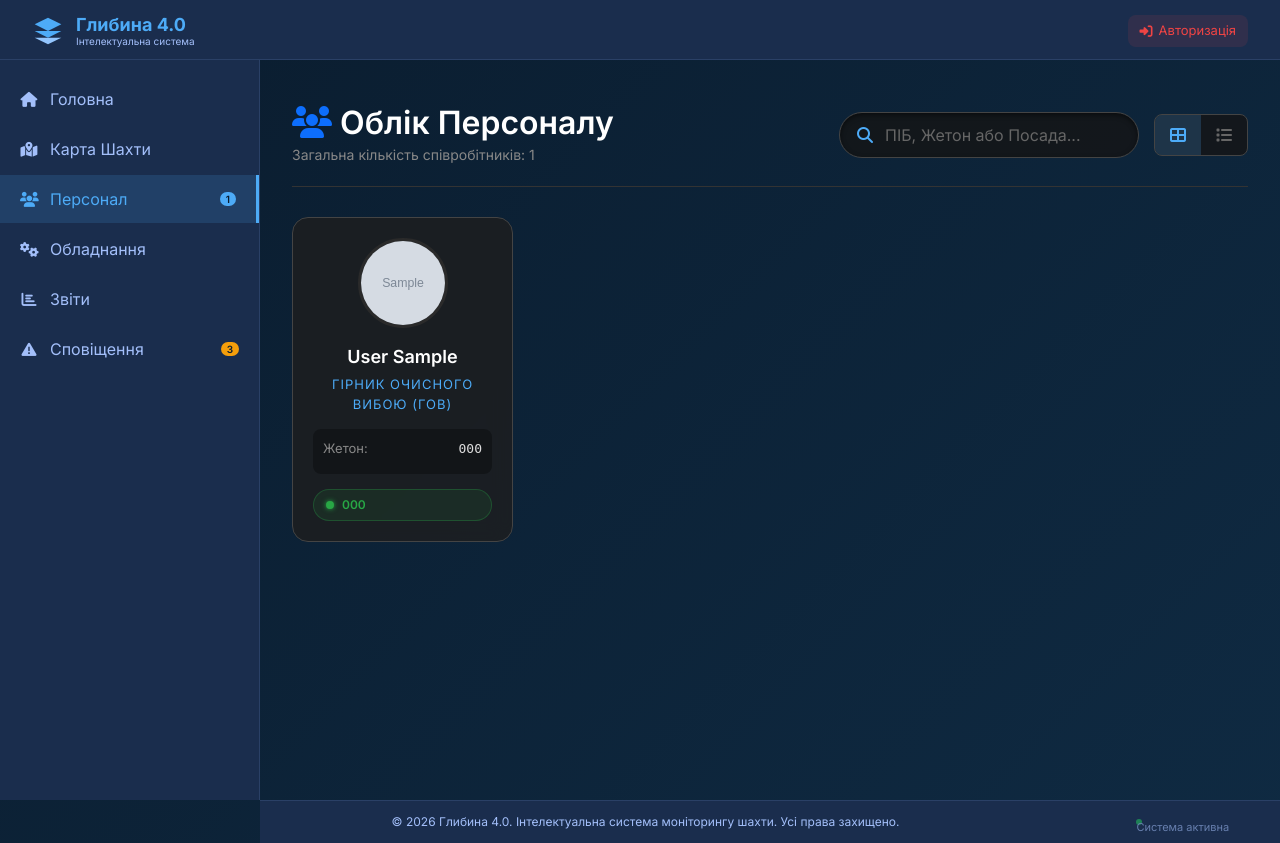
After one commit to Nazoferon/Integrated-mine-monitoring-and-safety-system, a Django app: page /diploma/personnel/ in a window 1280 px wide. The commit adds this page. Run offline with Django 5.2, Linux system fonts and the light colour scheme; tables that the repository leaves empty hold one stand-in row (values such as "Sample post"); grey boxes marked "Sample" are stand-in pictures; some libraries are stand-ins or nearby versions.

Commit message:
feat: Add personnel management page with employee listing and search functionality

```diff
--- a/diploma/templates/diploma/base.html
+++ b/diploma/templates/diploma/base.html
@@ -136,11 +136,11 @@
                     </a>
                   </li>
 
-                  <li class="nav-item">
-                      <a href="#" class="nav-link">
+                  <li class="nav-item {% if request.resolver_match.url_name == 'personnel' %}active{% endif %}">
+                    <a href="{% url 'personnel' %}" class="nav-link">
                       <i class="fas fa-users"></i>
                       <span>Персонал</span>
-                          <span class="badge">24</span>
+                      <span class="badge">{{ total_employees|default:"0" }}</span>
                     </a>
                   </li>
 
--- /dev/null
+++ b/diploma/templates/diploma/personnel.html
@@ -0,0 +1,324 @@
+{% extends 'diploma/base.html' %}
+{% load static %}
+
+{% block title %}Персонал - Глибина 4.0{% endblock %}
+
+{% block extra_css %}
+<style>
+    /* --- ХЕДЕР ТА ЕЛЕМЕНТИ КЕРУВАННЯ --- */
+    .personnel-header {
+        display: flex;
+        justify-content: space-between;
+        align-items: center;
+        flex-wrap: wrap;
+        gap: 20px;
+        margin-bottom: 30px;
+        padding-bottom: 20px;
+        border-bottom: 1px solid #333;
+    }
+    .personnel-title h2 { color: #fff; font-weight: 600; margin: 0; }
+    .personnel-title span { color: #888; font-size: 14px; }
+
+    .controls-wrapper {
+        display: flex;
+        gap: 15px;
+        align-items: center;
+        flex-wrap: wrap;
+    }
+
+    /* Стильний пошук */
+    .search-wrapper {
+        position: relative;
+        width: 300px;
+    }
+    .custom-search {
+        width: 100%;
+        background: rgba(20, 20, 20, 0.8);
+        border: 1px solid #444;
+        border-radius: 30px;
+        padding: 10px 20px 10px 45px;
+        color: #fff;
+        transition: all 0.3s ease;
+        box-shadow: inset 0 2px 5px rgba(0,0,0,0.5);
+    }
+    .custom-search::placeholder { color: #666; }
+    .custom-search:focus {
+        outline: none;
+        border-color: #4dabf7;
+        box-shadow: 0 0 15px rgba(77, 171, 247, 0.3), inset 0 2px 5px rgba(0,0,0,0.5);
+        background: rgba(30, 30, 30, 0.9);
+    }
+    .search-icon {
+        position: absolute;
+        left: 18px;
+        top: 50%;
+        transform: translateY(-50%);
+        color: #4dabf7;
+        transition: all 0.3s;
+    }
+    .custom-search:focus + .search-icon { text-shadow: 0 0 8px #4dabf7; }
+
+    /* Кнопки перемикання вигляду */
+    .view-toggles {
+        display: flex;
+        background: rgba(20, 20, 20, 0.8);
+        border: 1px solid #444;
+        border-radius: 8px;
+        overflow: hidden;
+    }
+    .btn-view {
+        background: transparent;
+        border: none;
+        color: #666;
+        padding: 8px 15px;
+        cursor: pointer;
+        transition: 0.2s;
+    }
+    .btn-view:hover { color: #fff; }
+    .btn-view.active {
+        background: rgba(77, 171, 247, 0.2);
+        color: #4dabf7;
+    }
+
+    /* --- КАРТКИ ПРАЦІВНИКІВ (СІТКА - За замовчуванням) --- */
+    .employee-card {
+        background: rgba(30, 30, 30, 0.8);
+        border: 1px solid #444;
+        border-radius: 16px;
+        padding: 20px;
+        text-align: center;
+        transition: all 0.3s ease;
+        backdrop-filter: blur(10px);
+        height: 100%;
+        position: relative;
+        overflow: hidden;
+        display: flex;
+        flex-direction: column;
+    }
+    .employee-card:hover {
+        transform: translateY(-5px);
+        border-color: #4dabf7;
+        box-shadow: 0 10px 25px rgba(77, 171, 247, 0.15);
+    }
+    .card-top-line {
+        position: absolute;
+        top: 0; left: 0; right: 0;
+        height: 4px;
+        background: linear-gradient(90deg, transparent, #4dabf7, transparent);
+        opacity: 0;
+        transition: opacity 0.3s;
+    }
+    .employee-card:hover .card-top-line { opacity: 1; }
+
+    .emp-photo-wrapper {
+        position: relative;
+        width: 90px; height: 90px;
+        margin: 0 auto 15px;
+        flex-shrink: 0;
+    }
+    .emp-photo {
+        width: 100%; height: 100%;
+        object-fit: cover; border-radius: 50%;
+        border: 3px solid #2a2a2a; transition: 0.3s;
+    }
+    .employee-card:hover .emp-photo { border-color: #4dabf7; }
+
+    .emp-no-photo {
+        width: 100%; height: 100%; border-radius: 50%;
+        background: #222; display: flex; align-items: center; justify-content: center;
+        font-size: 36px; color: #555; border: 3px solid #333;
+    }
+
+    .emp-name { color: #fff; font-size: 18px; font-weight: 600; margin-bottom: 5px; }
+    .emp-position { color: #4dabf7; font-size: 13px; text-transform: uppercase; letter-spacing: 1px; margin-bottom: 15px; }
+
+    .emp-details {
+        background: rgba(0, 0, 0, 0.3); border-radius: 8px;
+        padding: 10px; margin-bottom: 15px; text-align: left;
+        flex-grow: 1;
+    }
+    .emp-detail-item { display: flex; justify-content: space-between; font-size: 13px; margin-bottom: 5px; }
+    .detail-label { color: #888; }
+    .detail-value { color: #ddd; font-weight: 500; font-family: monospace; }
+
+    .device-status {
+        display: inline-flex; align-items: center; gap: 8px;
+        padding: 6px 12px; border-radius: 20px; font-size: 12px; font-weight: 600;
+        margin-top: auto;
+    }
+    .status-active { background: rgba(40, 167, 69, 0.1); color: #28a745; border: 1px solid rgba(40, 167, 69, 0.3); }
+    .status-inactive { background: rgba(108, 117, 125, 0.1); color: #adb5bd; border: 1px solid rgba(108, 117, 125, 0.3); }
+    .status-dot { width: 8px; height: 8px; border-radius: 50%; }
+    .dot-active { background: #28a745; box-shadow: 0 0 5px #28a745; }
+    .dot-inactive { background: #6c757d; }
+
+    /* --- СПИСОК (АЛЬТЕРНАТИВНИЙ ВИГЛЯД) --- */
+    #personnelGrid.list-view .col-12 {
+        flex: 0 0 100%; max-width: 100%; /* Кожна картка на всю ширину */
+    }
+    #personnelGrid.list-view .employee-card {
+        flex-direction: row;
+        align-items: center;
+        text-align: left;
+        padding: 15px 25px;
+        height: auto;
+    }
+    #personnelGrid.list-view .card-top-line {
+        width: 4px; height: 100%; top: 0; left: 0; bottom: 0; right: auto;
+        background: linear-gradient(180deg, transparent, #4dabf7, transparent);
+    }
+    #personnelGrid.list-view .emp-photo-wrapper {
+        margin: 0 20px 0 0;
+        width: 60px; height: 60px;
+    }
+    #personnelGrid.list-view .emp-no-photo { font-size: 24px; }
+    #personnelGrid.list-view .emp-info-main {
+        width: 250px; flex-shrink: 0;
+    }
+    #personnelGrid.list-view .emp-position { margin-bottom: 0; }
+    #personnelGrid.list-view .emp-details {
+        margin: 0 20px; background: transparent; padding: 0;
+        display: flex; gap: 30px; align-items: center; flex-grow: 1; border-left: 1px solid #444; padding-left: 30px;
+    }
+    #personnelGrid.list-view .emp-detail-item { margin: 0; flex-direction: column; }
+    #personnelGrid.list-view .device-status { margin-top: 0; }
+</style>
+{% endblock %}
+
+{% block content %}
+<div class="personnel-header mt-4">
+    <div class="personnel-title">
+        <h2><i class="fas fa-users text-primary"></i> Облік Персоналу</h2>
+        <span>Загальна кількість співробітників: {{ employees.count }}</span>
+    </div>
+
+    <div class="controls-wrapper">
+        <div class="search-wrapper">
+            <input type="text" id="searchInput" class="custom-search" placeholder="ПІБ, Жетон або Посада...">
+            <i class="fas fa-search search-icon"></i>
+        </div>
+
+        <div class="view-toggles">
+            <button class="btn-view active" id="btnGrid" title="Вигляд: Сітка"><i class="fas fa-th-large"></i></button>
+            <button class="btn-view" id="btnList" title="Вигляд: Список"><i class="fas fa-list"></i></button>
+        </div>
+    </div>
+</div>
+
+<div id="noResultsMsg" class="text-center py-5" style="display: none;">
+    <i class="fas fa-search-minus fa-3x text-muted mb-3"></i>
+    <h4 class="text-muted">Співробітників не знайдено</h4>
+    <p class="text-muted">За вашим запитом немає збігів за ПІБ, жетоном або посадою.</p>
+</div>
+
+<div class="row g-4 mb-5" id="personnelGrid">
+    {% for emp in employees %}
+    <div class="col-12 col-md-6 col-lg-4 col-xl-3 personnel-col">
+        <div class="employee-card">
+            <div class="card-top-line"></div>
+
+            <div class="emp-photo-wrapper">
+                {% if emp.photo %}
+                    <img src="{{ emp.photo.url }}" alt="{{ emp.last_name }}" class="emp-photo">
+                {% else %}
+                    <div class="emp-no-photo">
+                        <i class="fas fa-user-tie"></i>
+                    </div>
+                {% endif %}
+            </div>
+
+            <div class="emp-info-main">
+                <div class="emp-name">{{ emp.last_name }} {{ emp.first_name }}</div>
+                <div class="emp-position">{{ emp.get_position_display }}</div>
+            </div>
+
+            <div class="emp-details">
+                <div class="emp-detail-item">
+                    <span class="detail-label">Жетон:</span>
+                    <span class="detail-value">{{ emp.badge_number }}</span>
+                </div>
+            </div>
+
+            {% if emp.device %}
+                <div class="device-status status-active">
+                    <div class="status-dot dot-active"></div>
+                    <span>{{ emp.device.inventory_number }}</span>
+                </div>
+            {% else %}
+                <div class="device-status status-inactive" title="Пристрій не видано">
+                    <div class="status-dot dot-inactive"></div>
+                    <span>Без пристрою</span>
+                </div>
+            {% endif %}
+
+        </div>
+    </div>
+    {% empty %}
+    <div class="col-12 text-center py-5">
+        <i class="fas fa-folder-open fa-3x text-muted mb-3"></i>
+        <h4 class="text-muted">База персоналу порожня</h4>
+    </div>
+    {% endfor %}
+</div>
+{% endblock %}
+
+{% block extra_js %}
+<script>
+    document.addEventListener('DOMContentLoaded', function() {
+        // --- 1. ЛОГІКА ПОШУКУ ---
+        const searchInput = document.getElementById('searchInput');
+        const cards = document.querySelectorAll('.employee-card');
+        const noResultsMsg = document.getElementById('noResultsMsg');
+
+        searchInput.addEventListener('input', function(e) {
+            const searchTerm = e.target.value.toLowerCase().trim();
+            let visibleCards = 0;
+
+            cards.forEach(card => {
+                // Беремо ПІБ, Жетон ТА Посаду
+                const name = card.querySelector('.emp-name').textContent.toLowerCase();
+                const badge = card.querySelector('.detail-value').textContent.toLowerCase();
+                const position = card.querySelector('.emp-position').textContent.toLowerCase();
+
+                const column = card.closest('.personnel-col');
+
+                // Перевіряємо збіг у будь-якому з 3-х полів
+                if (name.includes(searchTerm) || badge.includes(searchTerm) || position.includes(searchTerm)) {
+                    column.style.display = '';
+                    visibleCards++;
+                } else {
+                    column.style.display = 'none';
+                }
+            });
+
+            noResultsMsg.style.display = (visibleCards === 0 && cards.length > 0) ? 'block' : 'none';
+        });
+
+        // --- 2. ЛОГІКА ПЕРЕМИКАННЯ ВИГЛЯДУ (СІТКА / СПИСОК) ---
+        const gridBtn = document.getElementById('btnGrid');
+        const listBtn = document.getElementById('btnList');
+        const gridContainer = document.getElementById('personnelGrid');
+
+        function setView(viewType) {
+            if (viewType === 'list') {
+                gridContainer.classList.add('list-view');
+                listBtn.classList.add('active');
+                gridBtn.classList.remove('active');
+            } else {
+                gridContainer.classList.remove('list-view');
+                gridBtn.classList.add('active');
+                listBtn.classList.remove('active');
+            }
+            // Зберігаємо вибір користувача у браузері
+            localStorage.setItem('personnelViewStyle', viewType);
+        }
+
+        gridBtn.addEventListener('click', () => setView('grid'));
+        listBtn.addEventListener('click', () => setView('list'));
+
+        // При завантаженні сторінки читаємо збережений вибір
+        const savedView = localStorage.getItem('personnelViewStyle') || 'grid';
+        setView(savedView);
+    });
+</script>
+{% endblock %}
--- a/diploma/urls.py
+++ b/diploma/urls.py
@@ -9,6 +9,7 @@ urlpatterns = [
     path('profile/', views.profile, name='profile'),  # Профіль
     path('mine_map/', views.mine_map, name='mine_map'),  # Перегляд карти
     path('download_map/', views.download_map, name='download_map'), # Завантаження карти
+    path('personnel/', views.personnel_list, name='personnel'),  # Персонал
 
     # --- НОВЕ API ДЛЯ ЗАВАНТАЖЕННЯ КАРТИ З ПРОГРАМИ ---
     path('api/upload-map/', views.upload_map_api, name='upload_map_api'),
--- a/diploma/views.py
+++ b/diploma/views.py
@@ -10,7 +10,7 @@ import json
 
 from .forms import UserForm, ProfileForm
 # Імпортуємо нові моделі
-from .models import MineMap, UserProfile, InfrastructureDevice
+from .models import MineMap, UserProfile, InfrastructureDevice, Employee
 
 @login_required
 def diploma_home(request):
@@ -38,6 +38,18 @@ def profile(request):
         'user_form': user_form,
         'profile_form': profile_form
     })
+
+def personnel_list(request):
+    # Отримуємо всіх працівників.
+    # Якщо пристрій прив'язаний через OneToOneField (related_name='device'),
+    # використовуємо select_related для оптимізації БД.
+    employees = Employee.objects.all().select_related('device')
+
+    context = {
+        'employees': employees,
+        'total_employees': employees.count(),
+    }
+    return render(request, 'diploma/personnel.html', context)
 
 # --- API: ЗАВАНТАЖЕННЯ КАРТИ ТА СИНХРОНІЗАЦІЯ РЕПІТЕРІВ ---
 @csrf_exempt
--- a/requirements.txt
+++ b/requirements.txt
@@ -4,6 +4,7 @@ django-cleanup==9.0.0
 django-formtools==2.5.1
 django-phonenumber-field==8.4.0
 django-widget-tweaks==1.5.0
+Faker==40.4.0
 gunicorn==23.0.0
 packaging==25.0
 pillow==11.3.0
```
Also changed, not shown: static/diploma/css/personnel.css (added). Lines whose indentation alone changed are shown as unchanged.
